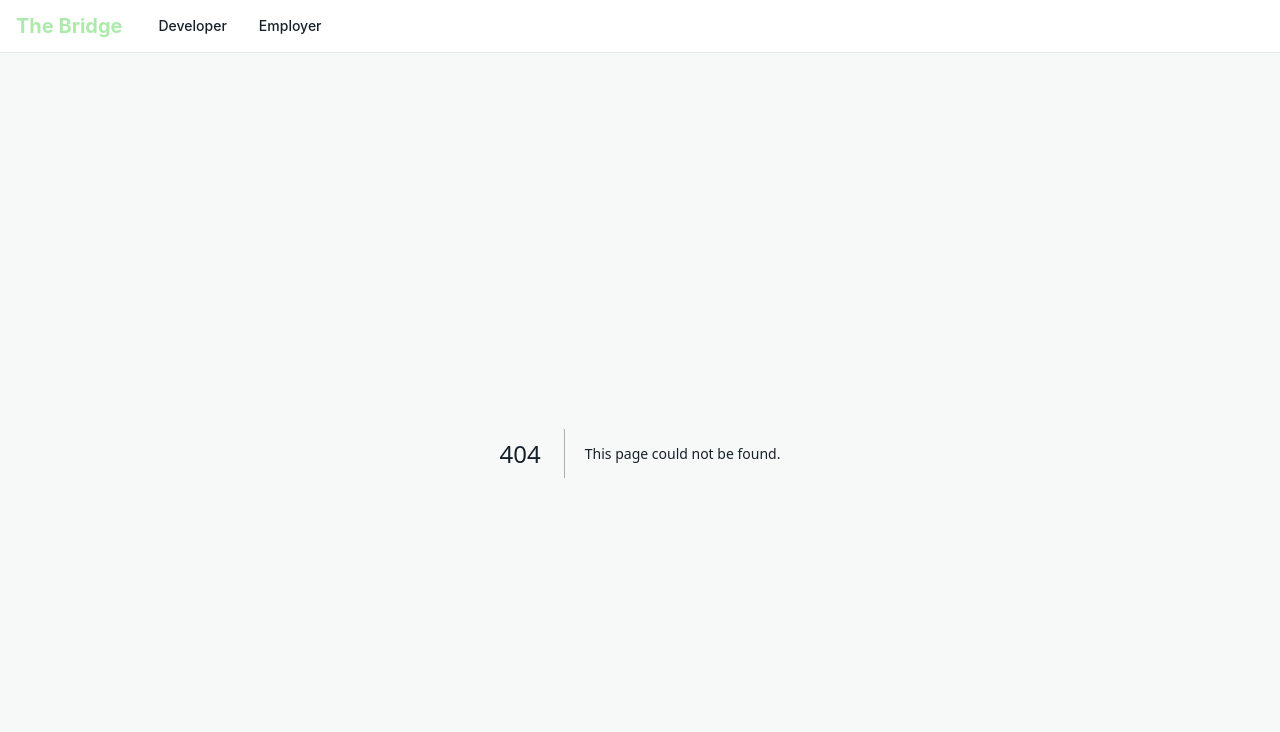
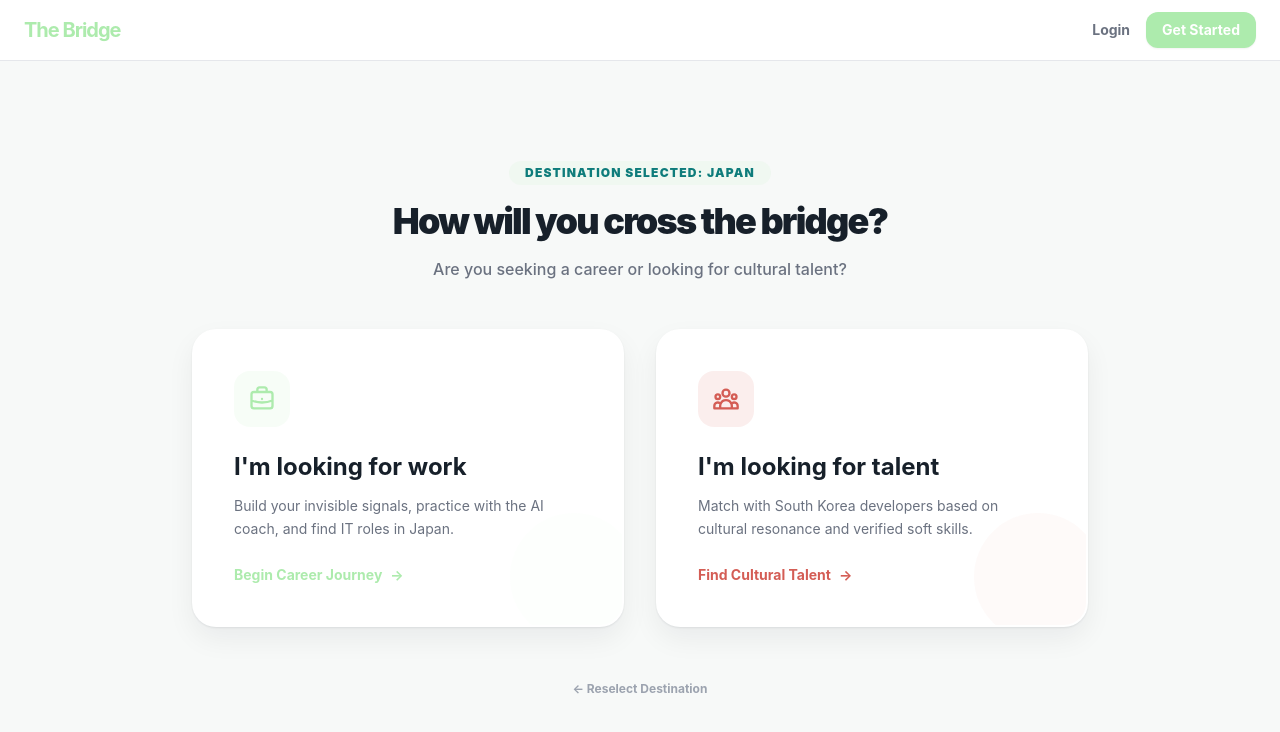
Before and after one commit to isHaneum/GDGOC-2026-Group3, a Next.js app: page /onboarding in a window 1280 px wide. Before the commit this address had no page. Shown: the top 732 px of the page. Built offline with nearby package versions, Linux system fonts and the light colour scheme.

Commit message:
Finalize high-fidelity Geospatial Bridge and smooth onboarding flow

```diff
--- a/app/layout.tsx
+++ b/app/layout.tsx
@@ -13,13 +13,13 @@ export default function RootLayout({ children }: Readonly<{ children: ReactNode
   return (
     <html lang="en">
       <body className="bg-bridge-paper text-ink antialiased">
-        <nav className="bg-white border-b border-gray-200 px-4 py-2 flex justify-between items-center sticky top-0 z-50">
+        <nav className="bg-white border-b border-gray-200 px-6 py-3 flex justify-between items-center sticky top-0 z-50">
           <div className="flex items-center space-x-8">
-            <a href="/" className="text-xl font-bold text-bridge-primary">The Bridge</a>
-            <div className="hidden md:flex space-x-6">
-              <a href="/developer" className="hover:text-bridge-primary px-1 py-2 text-sm font-medium transition-colors">Developer</a>
-              <a href="/employer" className="hover:text-bridge-primary px-1 py-2 text-sm font-medium transition-colors">Employer</a>
-            </div>
+            <a href="/" className="text-xl font-bold text-bridge-primary tracking-tighter">The Bridge</a>
+          </div>
+          <div className="flex items-center space-x-4">
+            <button className="text-sm font-bold text-gray-500 hover:text-bridge-primary transition-colors">Login</button>
+            <button className="bg-bridge-primary text-white px-4 py-2 rounded-xl text-sm font-bold shadow-sm hover:opacity-90 transition-opacity">Get Started</button>
           </div>
         </nav>
         <main>{children}</main>
--- /dev/null
+++ b/app/onboarding/page.tsx
@@ -0,0 +1,83 @@
+'use client';
+
+import React, { useEffect, useState } from 'react';
+import { useRouter } from 'next/navigation';
+import { getCurrentMarket } from '@shared/market';
+import Link from 'next/link';
+
+export default function OnboardingRoleSelection() {
+  const router = useRouter();
+  const [market, setMarket] = useState(getCurrentMarket());
+  const [mounted, setMounted] = useState(false);
+
+  useEffect(() => {
+    setMarket(getCurrentMarket());
+    setMounted(true);
+  }, []);
+
+  if (!mounted) return <div className="min-h-screen bg-bridge-paper" />;
+
+  return (
+    <div className="min-h-[calc(100vh-64px)] bg-bridge-paper flex items-center justify-center px-4">
+      <div className="max-w-4xl w-full">
+        <div className="text-center mb-12">
+          <div className="inline-flex items-center space-x-2 bg-bridge-primary/10 px-4 py-1 rounded-full text-xs font-black text-bridge-teal uppercase tracking-widest mb-4">
+            <span>Destination Selected: {market.targetCountry}</span>
+          </div>
+          <h1 className="text-4xl font-black text-ink mb-4 tracking-tighter">How will you cross the bridge?</h1>
+          <p className="text-gray-500 font-medium">Are you seeking a career or looking for cultural talent?</p>
+        </div>
+
+        <div className="grid grid-cols-1 md:grid-cols-2 gap-8">
+          <button
+            onClick={() => router.push('/developer')}
+            className="group bg-white p-10 rounded-3xl shadow-panel border-2 border-transparent hover:border-bridge-primary transition-all text-left relative overflow-hidden"
+          >
+            <div className="relative z-10">
+              <div className="w-14 h-14 bg-bridge-primary/10 text-bridge-primary rounded-2xl flex items-center justify-center mb-6 group-hover:scale-110 transition-transform">
+                <svg xmlns="http://www.w3.org/2000/svg" className="h-7 w-7" fill="none" viewBox="0 0 24 24" stroke="currentColor">
+                  <path strokeLinecap="round" strokeLinejoin="round" strokeWidth={2} d="M21 13.255A23.931 23.931 0 0112 15c-3.183 0-6.22-.62-9-1.745M16 6V4a2 2 0 00-2-2h-4a2 2 0 00-2 2v2m4 6h.01M5 20h14a2 2 0 002-2V8a2 2 0 00-2-2H5a2 2 0 00-2 2v10a2 2 0 002 2z" />
+                </svg>
+              </div>
+              <h2 className="text-2xl font-bold mb-3 text-ink">I'm looking for work</h2>
+              <p className="text-gray-500 text-sm leading-relaxed mb-6">
+                Build your invisible signals, practice with the AI coach, and find IT roles in {market.targetCountry}.
+              </p>
+              <span className="text-bridge-primary font-bold text-sm flex items-center group-hover:translate-x-2 transition-transform">
+                Begin Career Journey <span className="ml-2">&rarr;</span>
+              </span>
+            </div>
+            <div className="absolute -right-4 -bottom-4 w-32 h-32 bg-bridge-primary opacity-[0.03] rounded-full group-hover:opacity-[0.07] transition-opacity"></div>
+          </button>
+
+          <button
+            onClick={() => router.push('/employer')}
+            className="group bg-white p-10 rounded-3xl shadow-panel border-2 border-transparent hover:border-bridge-coral transition-all text-left relative overflow-hidden"
+          >
+            <div className="relative z-10">
+              <div className="w-14 h-14 bg-bridge-coral/10 text-bridge-coral rounded-2xl flex items-center justify-center mb-6 group-hover:scale-110 transition-transform">
+                <svg xmlns="http://www.w3.org/2000/svg" className="h-7 w-7" fill="none" viewBox="0 0 24 24" stroke="currentColor">
+                  <path strokeLinecap="round" strokeLinejoin="round" strokeWidth={2} d="M17 20h5v-2a3 3 0 00-5.356-1.857M17 20H7m10 0v-2c0-.656-.126-1.283-.356-1.857M7 20H2v-2a3 3 0 015.356-1.857M7 20v-2c0-.656.126-1.283.356-1.857m0 0a5.002 5.002 0 019.288 0M15 7a3 3 0 11-6 0 3 3 0 016 0zm6 3a2 2 0 11-4 0 2 2 0 014 0zM7 10a2 2 0 11-4 0 2 2 0 014 0z" />
+                </svg>
+              </div>
+              <h2 className="text-2xl font-bold mb-3 text-ink">I'm looking for talent</h2>
+              <p className="text-gray-500 text-sm leading-relaxed mb-6">
+                Match with {market.sourceCountry} developers based on cultural resonance and verified soft skills.
+              </p>
+              <span className="text-bridge-coral font-bold text-sm flex items-center group-hover:translate-x-2 transition-transform">
+                Find Cultural Talent <span className="ml-2">&rarr;</span>
+              </span>
+            </div>
+            <div className="absolute -right-4 -bottom-4 w-32 h-32 bg-bridge-coral opacity-[0.03] rounded-full group-hover:opacity-[0.07] transition-opacity"></div>
+          </button>
+        </div>
+
+        <div className="mt-12 text-center">
+          <Link href="/" className="text-xs font-bold text-gray-400 hover:text-bridge-primary transition-colors">
+            &larr; Reselect Destination
+          </Link>
+        </div>
+      </div>
+    </div>
+  );
+}
--- a/app/page.tsx
+++ b/app/page.tsx
@@ -17,39 +17,36 @@ export default function InteractiveLanding() {
 
   const handleSelection = (id: string) => {
     setMarket(id);
-    router.push('/developer');
+    router.push('/onboarding');
   };
 
   return (
     <div className="min-h-[calc(100vh-64px)] bg-bridge-paper flex flex-col items-center justify-center px-4 overflow-hidden">
-      <div className="text-center mb-12 relative z-10">
-        <h1 className="text-5xl font-black text-ink mb-4 tracking-tighter">
+      <div className="text-center mb-10 relative z-10">
+        <h1 className="text-6xl font-black text-ink mb-4 tracking-tighter">
           The <span className="text-bridge-primary">Bridge</span>
         </h1>
-        <p className="text-gray-500 font-medium max-w-md mx-auto">
+        <p className="text-gray-500 font-medium max-w-lg mx-auto text-lg">
           Crossing the cultural divide in East Asian IT.
         </p>
       </div>
 
-      <div className="relative w-full max-w-5xl aspect-[16/9] flex items-center justify-center">
+      <div className="relative w-full max-w-6xl aspect-[16/9] flex items-center justify-center scale-110">
         <svg
           viewBox="0 0 1000 500"
           className="w-full h-full drop-shadow-sm"
           fill="none"
           xmlns="http://www.w3.org/2000/svg"
         >
-          {/* Detailed East Asia Outlines (Simplified for SVG paths) */}
-          <g className="stroke-gray-200" strokeWidth="1" opacity="0.5">
-            {/* Mainland China / East Asia Coastline */}
+          {/* Detailed East Asia Outlines */}
+          <g className="stroke-gray-200" strokeWidth="1" opacity="0.4">
             <path d="M50 100 Q 150 80, 200 150 T 250 300 T 300 450" />
             <path d="M100 50 Q 300 30, 450 60" />
-            {/* Sakhalin / North */}
             <path d="M650 20 Q 700 40, 720 100" />
-            {/* Taiwan Area */}
             <path d="M280 460 Q 300 480, 320 470" />
           </g>
 
-          {/* South Korea (Detailed Path) */}
+          {/* South Korea (Upscaled Detailed Path) */}
           <g
             className="cursor-pointer group"
             onMouseEnter={() => setHovered('jp-kr')}
@@ -57,18 +54,18 @@ export default function InteractiveLanding() {
             onClick={() => handleSelection('jp-kr')}
           >
             <path
-              d="M385 185 L405 185 L415 210 L410 240 L395 245 L380 230 L385 185 Z"
+              d="M365 170 L395 170 L410 210 L400 250 L380 260 L360 240 L365 170 Z"
               fill={hovered === 'jp-kr' ? "#adebad" : "#ffffff"}
               stroke={hovered === 'jp-kr' ? "#adebad" : "#d1d5db"}
-              strokeWidth="1.5"
+              strokeWidth="2"
               className="transition-all duration-500 ease-out"
             />
-            <text x="360" y="265" className={`text-[9px] font-black uppercase tracking-[0.2em] transition-all duration-500 ${hovered === 'jp-kr' ? 'fill-bridge-teal opacity-100' : 'fill-gray-300 opacity-60'}`}>
+            <text x="340" y="290" className={`text-[11px] font-black uppercase tracking-[0.25em] transition-all duration-500 ${hovered === 'jp-kr' ? 'fill-bridge-teal opacity-100' : 'fill-gray-300 opacity-60'}`}>
               South Korea
             </text>
           </g>
 
-          {/* Japan (Detailed Path - Honshu, Kyushu, Hokkaido stylized) */}
+          {/* Japan (Upscaled Detailed Paths) */}
           <g
             className="cursor-pointer group"
             onMouseEnter={() => setHovered('kr-jp')}
@@ -77,47 +74,47 @@ export default function InteractiveLanding() {
           >
             {/* Honshu */}
             <path
-              d="M520 190 L560 160 L620 140 L650 160 L620 200 L580 230 L540 230 Z"
+              d="M540 180 L590 140 L670 120 L710 140 L670 200 L620 230 L570 230 Z"
               fill={hovered === 'kr-jp' ? "#adebad" : "#ffffff"}
               stroke={hovered === 'kr-jp' ? "#adebad" : "#d1d5db"}
-              strokeWidth="1.5"
+              strokeWidth="2"
               className="transition-all duration-500 ease-out"
             />
-            {/* Kyushu / Shikoku stylized */}
+            {/* Kyushu / Shikoku */}
             <path
-              d="M500 240 L530 240 L520 270 L490 260 Z"
+              d="M510 240 L550 240 L540 280 L500 270 Z"
               fill={hovered === 'kr-jp' ? "#adebad" : "#ffffff"}
               stroke={hovered === 'kr-jp' ? "#adebad" : "#d1d5db"}
-              strokeWidth="1.5"
+              strokeWidth="2"
               className="transition-all duration-500 ease-out"
             />
-            {/* Hokkaido stylized */}
+            {/* Hokkaido */}
             <path
-              d="M660 80 L720 60 L740 100 L700 130 Z"
+              d="M680 60 L750 40 T 780 100 L730 130 Z"
               fill={hovered === 'kr-jp' ? "#adebad" : "#ffffff"}
               stroke={hovered === 'kr-jp' ? "#adebad" : "#d1d5db"}
-              strokeWidth="1.5"
+              strokeWidth="2"
               className="transition-all duration-500 ease-out"
             />
-            <text x="620" y="250" className={`text-[9px] font-black uppercase tracking-[0.2em] transition-all duration-500 ${hovered === 'kr-jp' ? 'fill-bridge-teal opacity-100' : 'fill-gray-300 opacity-60'}`}>
+            <text x="640" y="260" className={`text-[11px] font-black uppercase tracking-[0.25em] transition-all duration-500 ${hovered === 'kr-jp' ? 'fill-bridge-teal opacity-100' : 'fill-gray-300 opacity-60'}`}>
               Japan
             </text>
           </g>
 
-          {/* The Bridge Path */}
+          {/* The Bridge Path (Thicker and Larger) */}
           <path
             id="bridge-path"
-            d="M420 215 Q 470 170, 520 215"
+            d="M410 210 Q 475 150, 540 210"
             stroke={hovered ? "#adebad" : "#f3f4f6"}
-            strokeWidth="3"
-            strokeDasharray="6 6"
+            strokeWidth="5"
+            strokeDasharray="8 8"
             className="transition-colors duration-700"
           >
             {hovered === 'kr-jp' && (
               <animate
                 attributeName="stroke-dashoffset"
                 from="100" to="0"
-                dur="1.5s"
+                dur="1.2s"
                 repeatCount="indefinite"
               />
             )}
@@ -125,40 +122,40 @@ export default function InteractiveLanding() {
               <animate
                 attributeName="stroke-dashoffset"
                 from="0" to="100"
-                dur="1.5s"
+                dur="1.2s"
                 repeatCount="indefinite"
               />
             )}
           </path>
         </svg>
 
-        {/* Contextual Information - Fade In */}
-        <div className={`absolute top-1/2 left-1/2 -translate-x-1/2 -translate-y-[180%] w-full max-w-sm text-center transition-all duration-700 ease-in-out ${hovered ? 'opacity-100 translate-y-[-200%]' : 'opacity-0 pointer-events-none'}`}>
-          <div className="bg-white/80 backdrop-blur-md px-6 py-4 rounded-2xl shadow-panel border border-bridge-primary/10">
-            <h3 className="text-bridge-teal font-black text-xs uppercase tracking-widest mb-2">
-              {hovered === 'kr-jp' ? 'Seoul 🇰🇷 → Tokyo 🇯🇵' : 'Tokyo 🇯🇵 → Seoul 🇰🇷'}
+        {/* Contextual Information - Fade In & Larger */}
+        <div className={`absolute top-1/2 left-1/2 -translate-x-1/2 -translate-y-[180%] w-full max-w-md text-center transition-all duration-700 ease-in-out ${hovered ? 'opacity-100 translate-y-[-210%]' : 'opacity-0 pointer-events-none'}`}>
+          <div className="bg-white/90 backdrop-blur-lg px-8 py-6 rounded-3xl shadow-panel border border-bridge-primary/20">
+            <h3 className="text-bridge-teal font-black text-sm uppercase tracking-widest mb-3">
+              {hovered === 'kr-jp' ? 'South Korea 🇰🇷 → Japan 🇯🇵' : 'Japan 🇯🇵 → South Korea 🇰🇷'}
             </h3>
-            <p className="text-gray-500 text-[11px] leading-relaxed">
+            <p className="text-gray-600 text-[13px] leading-relaxed font-medium">
               {hovered === 'kr-jp'
                 ? 'Join the Japanese IT ecosystem with a focus on high-context technical communication and UI refinement.'
                 : 'Enter the fast-paced Korean startup scene, leveraging agility and cross-cultural technical leadership.'}
             </p>
-            <div className="mt-4 text-[10px] font-bold text-bridge-primary">
+            <div className="mt-5 text-xs font-black text-bridge-primary animate-pulse">
               Click to cross the bridge &rarr;
             </div>
           </div>
         </div>
       </div>
 
-      <div className="mt-8">
-        <div className="flex items-center space-x-6">
-          <div className="flex items-center space-x-2">
-            <div className="w-2 h-2 rounded-full bg-bridge-primary shadow-[0_0_8px_#adebad]"></div>
-            <span className="text-[10px] font-bold text-gray-400 uppercase tracking-widest">Active Corridors</span>
+      <div className="mt-12">
+        <div className="flex items-center space-x-8">
+          <div className="flex items-center space-x-3">
+            <div className="w-3 h-3 rounded-full bg-bridge-primary shadow-[0_0_12px_#adebad]"></div>
+            <span className="text-xs font-bold text-gray-400 uppercase tracking-widest">Active Corridors</span>
           </div>
-          <div className="flex items-center space-x-2">
-            <div className="w-2 h-2 rounded-full bg-gray-200"></div>
-            <span className="text-[10px] font-bold text-gray-400 uppercase tracking-widest">Future Markets</span>
+          <div className="flex items-center space-x-3">
+            <div className="w-3 h-3 rounded-full bg-gray-200"></div>
+            <span className="text-xs font-bold text-gray-400 uppercase tracking-widest">Future Markets</span>
           </div>
         </div>
       </div>
--- a/shared/market.ts
+++ b/shared/market.ts
@@ -61,6 +61,5 @@ export const getCurrentMarket = () => {
 export const setMarket = (id: string) => {
   if (MARKETS[id] && typeof window !== 'undefined') {
     localStorage.setItem('bridge_market', id);
-    window.location.reload();
   }
 };
```
